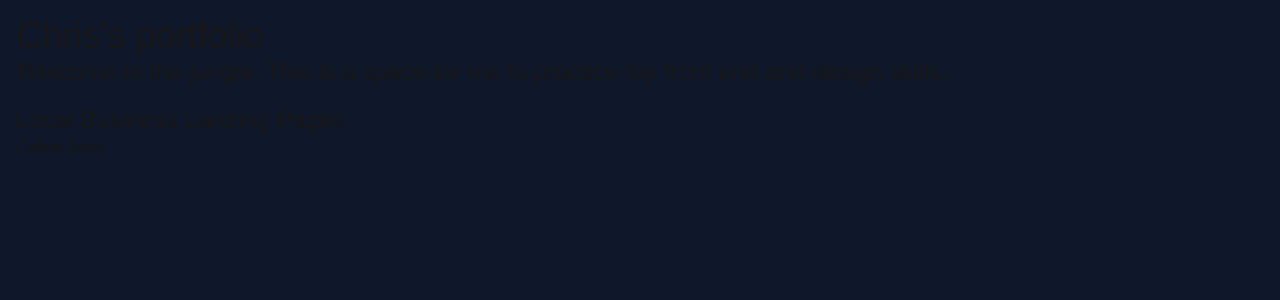
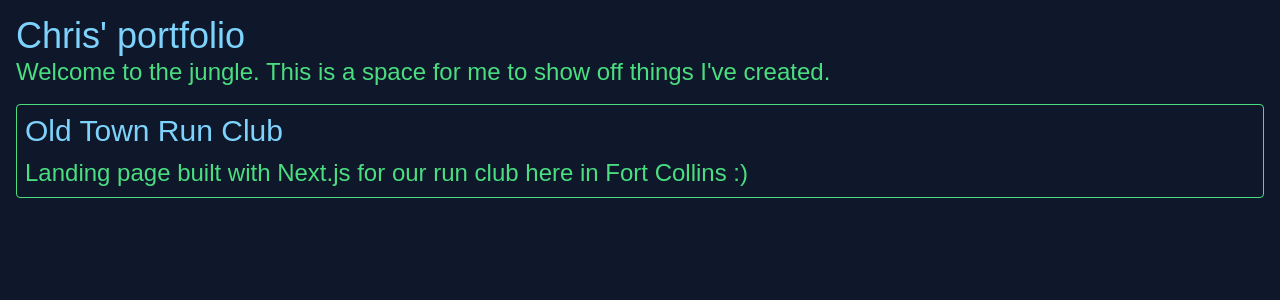
Before and after one commit to FlippinBerger/portfolio, a Next.js app: page /portfolio in a window 1280 px wide. Shown: the top 300 px of the page. Built offline with nearby package versions, Linux system fonts and the light colour scheme.

Commit message:
Generalize and reorder my skills, add portfolio

```diff
--- a/app/page.tsx
+++ b/app/page.tsx
@@ -31,10 +31,9 @@ export default function Home() {
             </div>
             <div className='flex flex-col justify-center items-start bg-violet-600 p-4 rounded-2xl mx-2 sm:mx-0'>
               <h2 className='text-2xl mb-2'>
-                I&apos;m a freelance developer specializing in Next.js to
-                provide value as fast as possible.
+                I&apos;m a sofware engineer with a lot of fullstack web
+                experience who loves to play with new technologies.
               </h2>
-              <h2 className='text-2xl'>I also work well with Go :)</h2>
             </div>
           </div>
         </motion.div>
@@ -56,19 +55,19 @@ export default function Home() {
             <motion.div whileHover={{ scale: 1.4 }}>
               <Link
                 className='p-3 bg-violet-600 rounded-2xl text-xl'
-                href='/tech/next'
+                href='/tech/rust'
               >
                 Tech Skills
               </Link>
             </motion.div>
-            {/*<motion.div whileHover={{ scale: 1.4 }}>
+            <motion.div whileHover={{ scale: 1.4 }}>
               <Link
                 className='p-3 bg-violet-600 rounded-2xl text-xl'
                 href='/portfolio'
               >
                 Portfolio
               </Link>
-            </motion.div>*/}
+            </motion.div>
           </div>
         </motion.div>
       </main>
--- a/app/portfolio/page.tsx
+++ b/app/portfolio/page.tsx
@@ -1,19 +1,20 @@
-import Link from 'next/link'
-
 export default function PortfolioPage() {
   return (
     <div className='m-4'>
       <main className='flex flex-col'>
-        <h1 className='text-4xl'>Chris&apos;s portfolio</h1>
-        <h2 className='text-2xl'>
-          Welcome to the jungle. This is a space for me to practice my front end
-          and design skills.
+        <h1 className='text-4xl text-sky-300'>Chris&apos; portfolio</h1>
+        <h2 className='text-2xl text-green-400'>
+          Welcome to the jungle. This is a space for me to show off things
+          I&apos;ve created.
         </h2>
         <div className='mt-4'>
-          <h3 className='text-2xl'>Local Business Landing Pages</h3>
           <ul>
             <li>
-              <Link href='/coffee'>Coffee Shop</Link>
+              <PortfolioCard
+                title='Old Town Run Club'
+                href='https://otrcfc.com'
+                description='Landing page built with Next.js for our run club here in Fort Collins :)'
+              />
             </li>
           </ul>
         </div>
@@ -21,3 +22,26 @@ export default function PortfolioPage() {
     </div>
   )
 }
+
+type Props = {
+  title: string
+  href: string
+  description?: string
+}
+
+const PortfolioCard: React.FC<Props> = ({ title, href, description }) => {
+  return (
+    <div className='border border-green-400 rounded p-2'>
+      <a href={href} target='_blank'>
+        <h1 className='hover:underline decoration-sky-300 text-sky-300 text-xl sm:text-3xl'>
+          {title}
+        </h1>
+        {description && (
+          <h2 className='text-green-400 text-l sm:text-2xl pt-2'>
+            {description}
+          </h2>
+        )}
+      </a>
+    </div>
+  )
+}
--- a/app/tech/layout.tsx
+++ b/app/tech/layout.tsx
@@ -27,12 +27,12 @@ const TechSkillsNav = () => {
     <div>
       <nav className='hidden sm:flex flex-col gap-2 w-1/6 flex-none'>
         <NavLink href='/' title='Home' />
+        <NavLink href='/tech/rust' title='Rust' />
+        <NavLink href='/tech/go' title='Go' />
+        <NavLink href='/tech/typescript' title='Typescript' />
         <NavLink href='/tech/next' title='Next.js' />
-        <NavLink href='/tech/go' title='Go' />
         <NavLink href='/tech/nvim' title='Neovim' />
-        <NavLink href='/tech/typescript' title='Typescript' />
         <NavLink href='/tech/tailwind' title='Tailwind CSS' />
-        <NavLink href='/tech/rust' title='Rust' />
         <NavLink href='/tech/git' title='Github' />
       </nav>
       <Popover className='sm:hidden absolute top-2 left-2'>
@@ -41,12 +41,12 @@ const TechSkillsNav = () => {
         </PopoverButton>
         <PopoverPanel className='bg-black border border-sky-300'>
           <NavLink href='/' title='Home' />
+          <NavLink href='/tech/rust' title='Rust' />
+          <NavLink href='/tech/go' title='Go' />
+          <NavLink href='/tech/typescript' title='Typescript' />
           <NavLink href='/tech/next' title='Next.js' />
-          <NavLink href='/tech/go' title='Go' />
           <NavLink href='/tech/nvim' title='Neovim' />
-          <NavLink href='/tech/typescript' title='Typescript' />
           <NavLink href='/tech/tailwind' title='Tailwind CSS' />
-          <NavLink href='/tech/rust' title='Rust' />
           <NavLink href='/tech/git' title='Github' />
         </PopoverPanel>
       </Popover>
```
